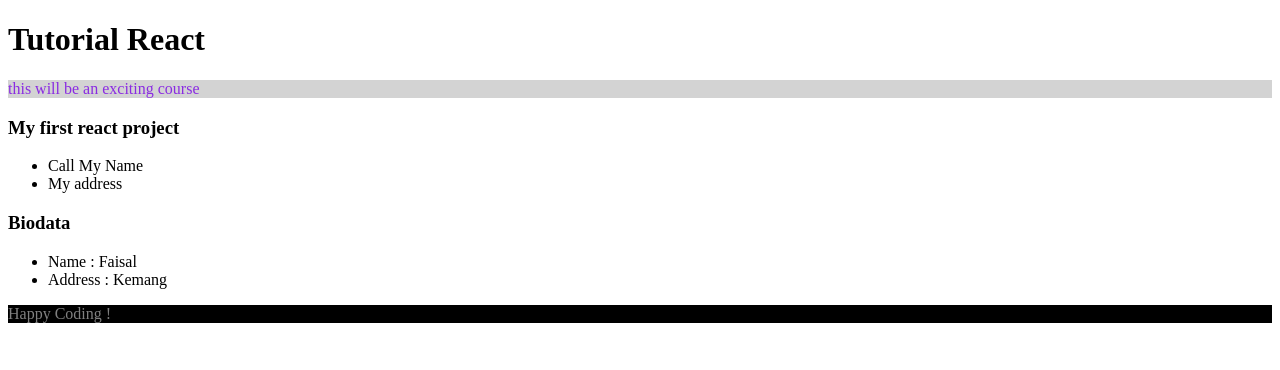
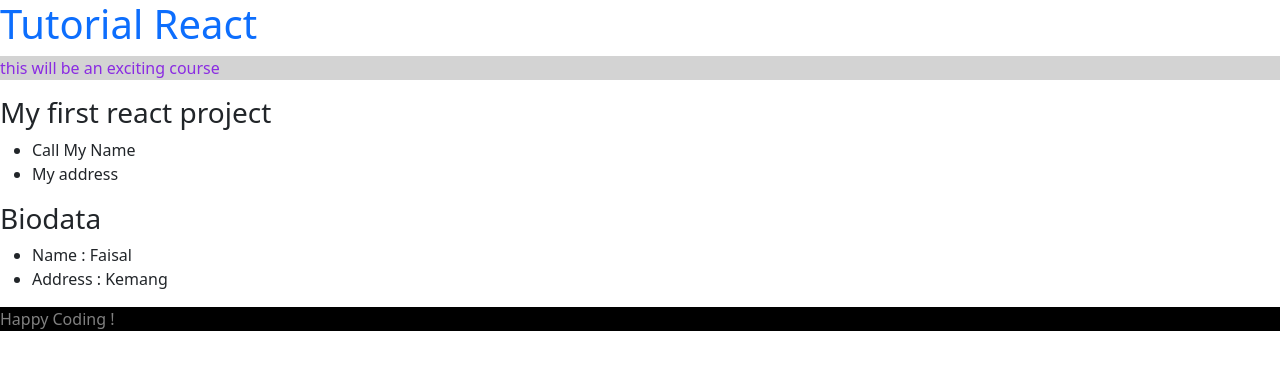
Before and after one commit to ahmadfaisall020597/Tutorial-React, a React (Create React App) app in the folder fundamentals/: page / in a window 1280 px wide. Shown: the top 370 px of the page. Built offline with nearby package versions, Linux system fonts and the light colour scheme.

Commit message:
Adding Bootstrap Classes

```diff
--- a/fundamentals/package.json
+++ b/fundamentals/package.json
@@ -6,7 +6,9 @@
     "@testing-library/jest-dom": "^5.16.5",
     "@testing-library/react": "^13.4.0",
     "@testing-library/user-event": "^13.5.0",
+    "bootstrap": "^5.2.3",
     "react": "^18.2.0",
+    "react-bootstrap": "^2.7.2",
     "react-dom": "^18.2.0",
     "react-scripts": "5.0.1",
     "web-vitals": "^2.1.4"
--- a/fundamentals/public/index.html
+++ b/fundamentals/public/index.html
@@ -1,14 +1,12 @@
 <!DOCTYPE html>
 <html lang="en">
+
 <head>
   <meta charset="utf-8" />
   <link rel="icon" href="%PUBLIC_URL%/favicon.ico" />
   <meta name="viewport" content="width=device-width, initial-scale=1" />
   <meta name="theme-color" content="#000000" />
-    <meta
-      name="description"
-      content="Web site created using create-react-app"
-    />
+  <meta name="description" content="Web site created using create-react-app" />
   <link rel="apple-touch-icon" href="%PUBLIC_URL%/logo192.png" />
   <!--
       manifest.json provides metadata used when your web app is installed on a
@@ -24,8 +22,11 @@
       work correctly both with client-side routing and a non-root public URL.
       Learn how to configure a non-root public URL by running `npm run build`.
     -->
+  <link href="https://cdn.jsdelivr.net/npm/bootstrap@5.2.3/dist/css/bootstrap.min.css" rel="stylesheet"
+    integrity="sha384-rbsA2VBKQhggwzxH7pPCaAqO46MgnOM80zW1RWuH61DGLwZJEdK2Kadq2F9CUG65" crossorigin="anonymous">
   <title>React App</title>
 </head>
+
 <body>
   <noscript>You need to enable JavaScript to run this app.</noscript>
   <div id="root"></div>
@@ -39,5 +40,9 @@
       To begin the development, run `npm start` or `yarn start`.
       To create a production bundle, use `npm run build` or `yarn build`.
     -->
+  <script src="https://cdn.jsdelivr.net/npm/bootstrap@5.2.3/dist/js/bootstrap.bundle.min.js"
+    integrity="sha384-kenU1KFdBIe4zVF0s0G1M5b4hcpxyD9F7jL+jjXkk+Q2h455rYXK/7HAuoJl+0I4"
+    crossorigin="anonymous"></script>
 </body>
+
 </html>
--- a/fundamentals/src/index.js
+++ b/fundamentals/src/index.js
@@ -10,7 +10,7 @@
 
 function MainHeader() {
   return (
-    <h1>Tutorial React</h1>
+    <h1 className='text-primary'>Tutorial React</h1>
   )
 }
 
```
Also changed, not shown: 1 other file (tests, documents, lock files or other folders). Lines whose indentation alone changed are shown as unchanged.
